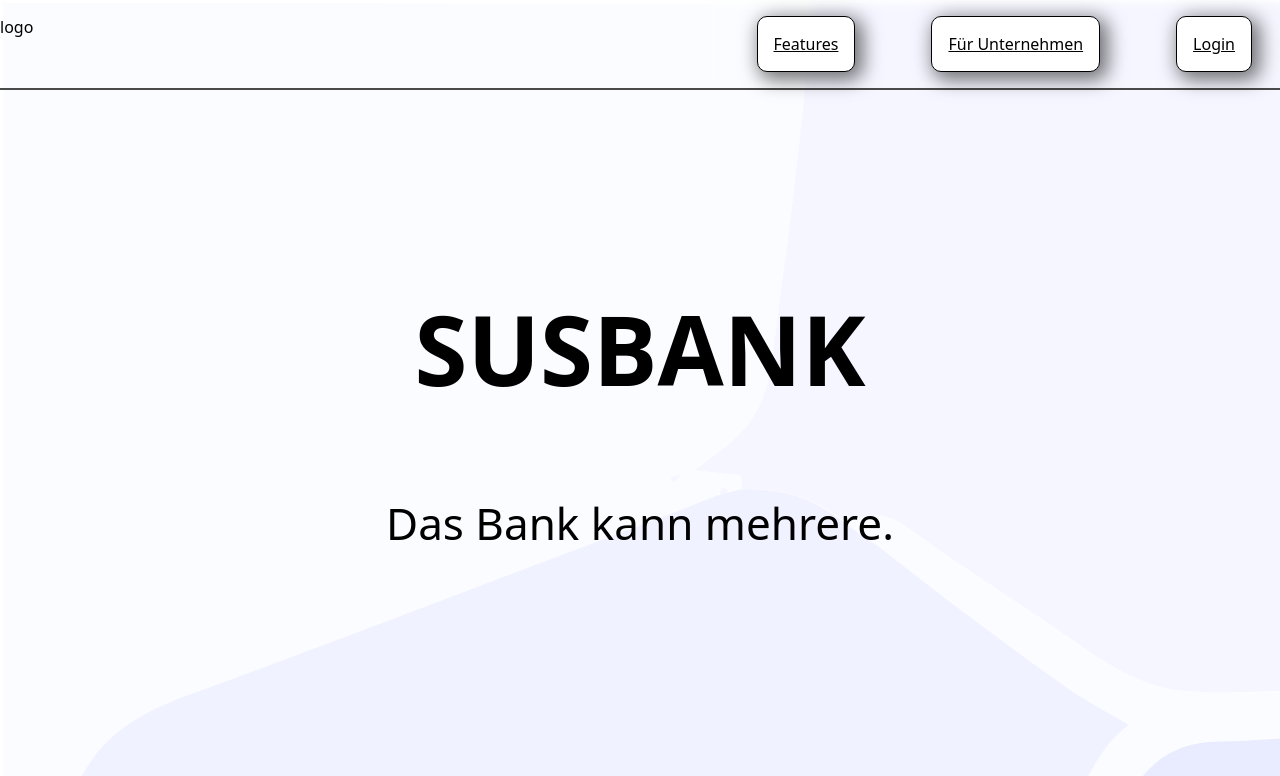
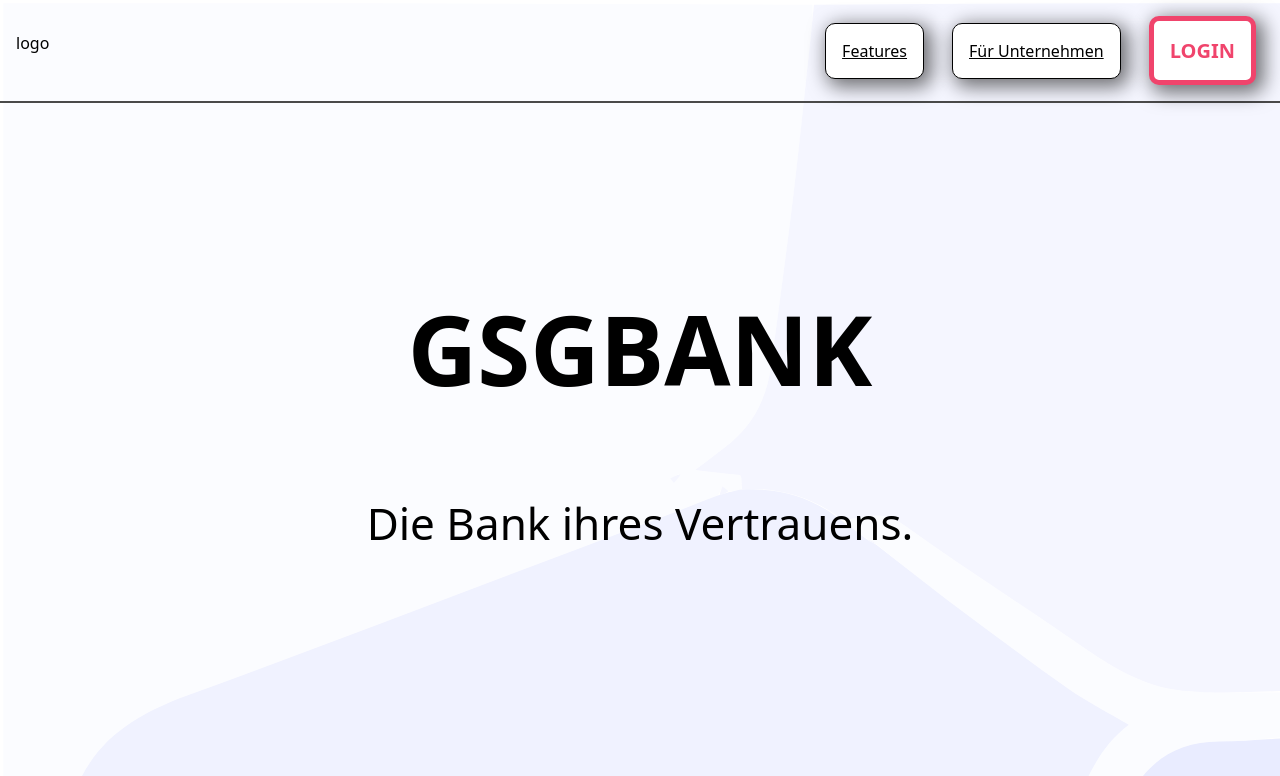
Before and after one commit to gsgdev/gaukeley-frontend, a SvelteKit app: page / in a window 1280 px wide. Shown: the top 776 px of the page. Built offline with nearby package versions, Linux system fonts and the light colour scheme.

Commit message:
changed some placeholder text and styled the nav login button

```diff
--- a/src/components/Hero.svelte
+++ b/src/components/Hero.svelte
@@ -1,6 +1,6 @@
 <section id="hero" class="hero">
-	<h1 class="hero-title">SUSBANK</h1>
-	<p class="hero-subtitle">Das Bank kann meh­re­re.</p>
+	<h1 class="hero-title">GSGBANK</h1>
+	<p class="hero-subtitle">Die Bank ihres Vertrauens.</p>
 </section>
 <style>
 	.hero {
--- a/src/components/Navbar.svelte
+++ b/src/components/Navbar.svelte
@@ -50,10 +50,9 @@
 	>
 		<a href="#qualities">Features</a>
 		<a href="/">Für Unternehmen</a>
-		<a href="/login" class="login-button">Login</a>
+		<a href="/login" id="login-button">LOGIN</a>
 	</div>
 </nav>
-
 
 <style>
 	nav {
@@ -107,15 +106,22 @@
 	.right-nav > a:hover {
 		text-decoration: none;
 	}
+	#login-button {
+		text-decoration: none;
+		font-weight: bold;
+		font-size: 1.25rem;
+		border: 5px solid rgb(240, 68, 108);
+		background-color: white;
+		color: rgb(240, 68, 108);
+		transition: color 0.3s ease-in-out, background-color 0.3s ease-in-out;
+	}
 	@media (min-width: 800px) {
 		nav {
 			position: static;
 			display: flex;
 			justify-content: space-between;
 			margin: 0;
-			padding: 0;
-			/* width: 100%;
-			height: 100%; */
+			padding: 1rem 0.5rem 1rem 1rem;
 		}
 		.right-nav {
 			display: flex;
@@ -134,13 +140,10 @@
 		.right-nav > a {
 			width: auto;
 			height: auto;
-			margin: 0;
-			padding: 1rem 1rem 1rem 1rem;
-			margin-left: 3rem;
+			display: flex;
+			margin: auto 1.75rem auto 0;
 			border-radius: 10px;
-			margin-top: 1rem;
-			margin-bottom: 1rem;
-			margin-right: 1.75rem;
+			vertical-align: middle;
 			-webkit-box-shadow: 5px 5px 19px 3px rgba(0, 0, 0, 0.55);
 			box-shadow: 5px 5px 19px 3px rgba(0, 0, 0, 0.55);
 			transition: box-shadow 0.3s ease, -webkit-box-shadow 0.3s ease;
@@ -152,5 +155,19 @@
 		.right-nav[aria-expanded='true'] {
 			transform: translateX(0);
 		}
+		#login-button {
+			margin: auto 1rem auto 0;
+			text-decoration: none;
+			font-weight: bold;
+			font-size: 1.25rem;
+			border: 5px solid rgb(240, 68, 108);
+			background-color: white;
+			color: rgb(240, 68, 108);
+			transition: color 0.3s ease-in-out, background-color 0.3s ease-in-out;
+		}
+		#login-button:hover {
+			color: white;
+			background-color: rgb(240, 68, 108);
+		}
 	}
 </style>
```
